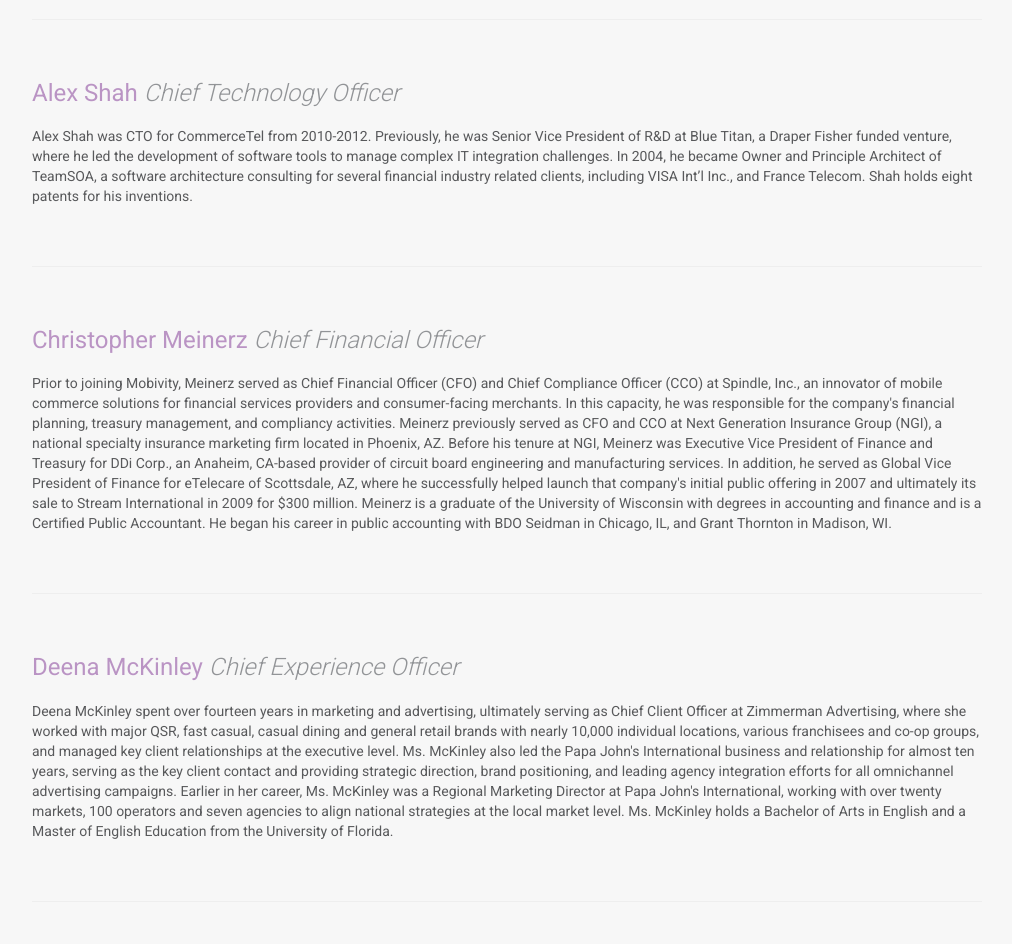
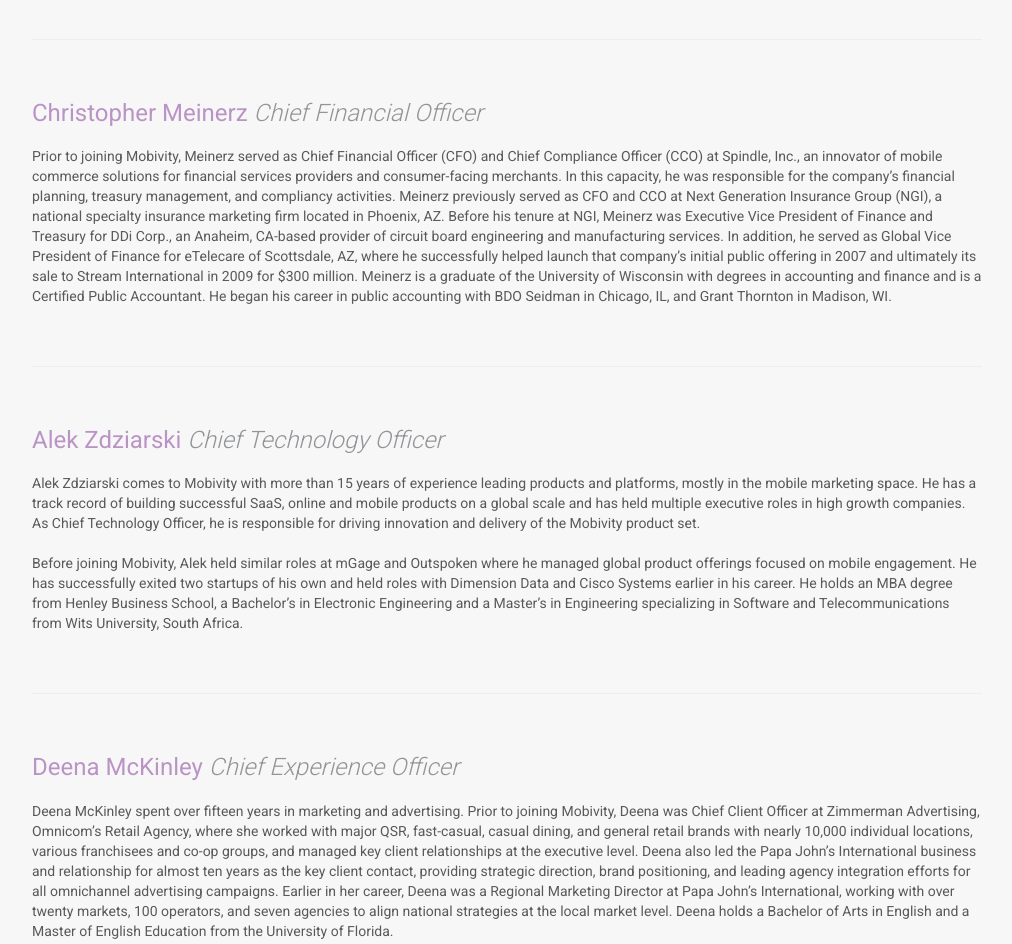
Before and after one commit to mobivity-marketing/Media-Kit, a website: page index.html in a window 1280 px wide. Shown: the part 3420-4364 px from the top of the page, without its empty margins (258-1270 px from the left). Drawn offline with nearby package versions, Linux system fonts and the light colour scheme.

Commit message:
Updated Alek/Alex bio, and Doug bio.

```diff
--- a/index.html
+++ b/index.html
@@ -94,22 +94,23 @@
 					<h3>Management Team</h3>
 					<hr>
 					<h4>William Van Epps <em>Executive Chairman</em></h4>
-					<p>William Van Epps has spent his entire career building and operating major franchise brands. He was formerly Chief Executive Officer of Procter and Gamble’s wholly-owned subsidiary, Agile Pursuits Franchising, Inc., from 2009 – 2011. Mr. Van Epps spent eight years as part of the senior management team at Papa John’s International Inc., ultimately serving as President from 2006 to 2009. Prior to joining Papa John’s, he served as President of the International Division of Yorkshire Global Restaurants, responsible for the international development of the Long John Silvers and A&W restaurant chains. From 1993 to 1999, Mr. Van Epps served as President of the International Division at AFC Enterprises where he developed international brand deployments for Popeye’s, Church’s Chicken, Cinnabon, Seattle Coffee Co., and Chesapeake Bakery Cafe. From 1974-1981, he was Senior Managing Director at Pepsico Foodservice International, where he was responsible for the expansion of Pizza Hut and Taco Bell into Asia, Australia, South Africa and New Zealand.</p>
+					<p>William Van Epps has spent his entire career building and operating major franchise brands. He was formerly Chief Executive Officer of Procter and Gamble’s wholly-owned subsidiary, Agile Pursuits Franchising, Inc., from 2009 – 2011. Mr. Van Epps spent eight years as part of the senior management team at Papa John’s International Inc., ultimately serving as President from 2006 to 2009. Prior to joining Papa John’s, he served as President of the International Division of Yorkshire Global Restaurants, responsible for the international development of the Long John Silvers and A&amp;W restaurant chains. From 1993 to 1999, Mr. Van Epps served as President of the International Division at AFC Enterprises where he developed international brand deployments for Popeye’s, Church’s Chicken, Cinnabon, Seattle Coffee Co., and Chesapeake Bakery Cafe. From 1974-1981, he was Senior Managing Director at Pepsico Foodservice International, where he was responsible for the expansion of Pizza Hut and Taco Bell into Asia, Australia, South Africa and New Zealand. Mr. Van Epps’ entire career has been based upon understanding customer behavior and on the development of systems to influence purchase behavior.</p>
 					<hr>
 					<h4>Dennis Becker <em>Chief Executive Officer</em></h4>
 					<p>With more than a decade of experience building, financing, and acquiring enterprises redefining the way technology and business interact, Dennis Becker leads Mobivity’s vision of bringing businesses more customers, more often through disruptive technologies. An inventor of several patents, Becker’s background also includes awards as founder of Frontieric Corporation and CEO of Bexel Technologies. Prior to Mobivity, Dennis studied Computer Science at the University of Oregon and served in the USAF.</p>
 					<hr>
-					<h4>Alex Shah <em>Chief Technology Officer</em></h4>
-					<p>Alex Shah was CTO for CommerceTel from 2010-2012. Previously, he was Senior Vice President of R&D at Blue Titan, a Draper Fisher funded venture, where he led the development of software tools to manage complex IT integration challenges. In 2004, he became Owner and Principle Architect of TeamSOA, a software architecture consulting for several financial industry related clients, including VISA Int’l Inc., and France Telecom. Shah holds eight patents for his inventions.</p>
+					<h4>Christopher Meinerz <em>Chief Financial Officer</em></h4>
+					<p>Prior to joining Mobivity, Meinerz served as Chief Financial Officer (CFO) and Chief Compliance Officer (CCO) at Spindle, Inc., an innovator of mobile commerce solutions for financial services providers and consumer-facing merchants. In this capacity, he was responsible for the company’s financial planning, treasury management, and compliancy activities. Meinerz previously served as CFO and CCO at Next Generation Insurance Group (NGI), a national specialty insurance marketing firm located in Phoenix, AZ. Before his tenure at NGI, Meinerz was Executive Vice President of Finance and Treasury for DDi Corp., an Anaheim, CA-based provider of circuit board engineering and manufacturing services. In addition, he served as Global Vice President of Finance for eTelecare of Scottsdale, AZ, where he successfully helped launch that company’s initial public offering in 2007 and ultimately its sale to Stream International in 2009 for $300 million. Meinerz is a graduate of the University of Wisconsin with degrees in accounting and finance and is a Certified Public Accountant. He began his career in public accounting with BDO Seidman in Chicago, IL, and Grant Thornton in Madison, WI.</p>
 					<hr>
-					<h4>Christopher Meinerz <em>Chief Financial Officer</em></h4>
-					<p>Prior to joining Mobivity, Meinerz served as Chief Financial Officer (CFO) and Chief Compliance Officer (CCO) at Spindle, Inc., an innovator of mobile commerce solutions for financial services providers and consumer-facing merchants. In this capacity, he was responsible for the company's financial planning, treasury management, and compliancy activities. Meinerz previously served as CFO and CCO at Next Generation Insurance Group (NGI), a national specialty insurance marketing firm located in Phoenix, AZ. Before his tenure at NGI, Meinerz was Executive Vice President of Finance and Treasury for DDi Corp., an Anaheim, CA-based provider of circuit board engineering and manufacturing services. In addition, he served as Global Vice President of Finance for eTelecare of Scottsdale, AZ, where he successfully helped launch that company's initial public offering in 2007 and ultimately its sale to Stream International in 2009 for $300 million. Meinerz is a graduate of the University of Wisconsin with degrees in accounting and finance and is a Certified Public Accountant. He began his career in public accounting with BDO Seidman in Chicago, IL, and Grant Thornton in Madison, WI.</p>
+					<h4>Alek Zdziarski <em>Chief Technology Officer</em></h4>
+					<p>Alek Zdziarski comes to Mobivity with more than 15 years of experience leading products and platforms, mostly in the mobile marketing space. He has a track record of building successful SaaS, online and mobile products on a global scale and has held multiple executive roles in high growth companies. As Chief Technology Officer, he is responsible for driving innovation and delivery of the Mobivity product set.</p>
+					<p>Before joining Mobivity, Alek held similar roles at mGage and Outspoken where he managed global product offerings focused on mobile engagement. He has successfully exited two startups of his own and held roles with Dimension Data and Cisco Systems earlier in his career. He holds an MBA degree from Henley Business School, a Bachelor’s in Electronic Engineering and a Master’s in Engineering specializing in Software and Telecommunications from Wits University, South Africa.</p>
 					<hr>
 					<h4>Deena McKinley <em>Chief Experience Officer</em></h4>
-					<p>Deena McKinley spent over fourteen years in marketing and advertising, ultimately serving as Chief Client Officer at Zimmerman Advertising, where she worked with major QSR, fast casual, casual dining and general retail brands with nearly 10,000 individual locations, various franchisees and co-op groups, and managed key client relationships at the executive level. Ms. McKinley also led the Papa John's International business and relationship for almost ten years, serving as the key client contact and providing strategic direction, brand positioning, and leading agency integration efforts for all omnichannel advertising campaigns. Earlier in her career, Ms. McKinley was a Regional Marketing Director at Papa John's International, working with over twenty markets, 100 operators and seven agencies to align national strategies at the local market level. Ms. McKinley holds a Bachelor of Arts in English and a Master of English Education from the University of Florida.</p>
+					<p>Deena McKinley spent over fifteen years in marketing and advertising. Prior to joining Mobivity, Deena was Chief Client Officer at Zimmerman Advertising, Omnicom’s Retail Agency, where she worked with major QSR, fast-casual, casual dining, and general retail brands with nearly 10,000 individual locations, various franchisees and co-op groups, and managed key client relationships at the executive level. Deena also led the Papa John’s International business and relationship for almost ten years as the key client contact, providing strategic direction, brand positioning, and leading agency integration efforts for all omnichannel advertising campaigns. Earlier in her career, Deena was a Regional Marketing Director at Papa John’s International, working with over twenty markets, 100 operators, and seven agencies to align national strategies at the local market level. Deena holds a Bachelor of Arts in English and a Master of English Education from the University of Florida.</p>
 					<hr>
 					<h4>Doug Stovall <em>Chief Revenue Officer</em></h4>
-					<p>A high-performing leader for his entire career, Doug Stovall has been a mobile marketing and advertising executive for over eighteen years. Stovall currently leads all sales, business development, and partnership opportunities for Mobivity. Prior to his appointment as Chief Revenue Officer for Mobivity, Doug has held executive positions with Hipcricket, Acuity Mobile, Merkle, Inc., TeleCommunications Systems (TCS), Aether Systems and Xpedior. While at Hipcricket, Stovall served in executive roles from 2010 to 2015, beginning as Senior Vice President of Sales and progressing to President and Chief Operating Officer. Doug's passion for technology is rooted in his belief that the mobile device will be the personal gateway to all of the information individuals will need or desire. He lives in Seattle with his lovely wife, three children, dog, cat and one fish. Mr. Stovall holds an MBA with an emphasis in Organization and Operations Management from William Carey University, and a BS in Psychology from the University of Southern Mississippi.</p>
+					<p>A high-performing leader for his entire career, Doug Stovall has been a mobile marketing and advertising executive for over eighteen years. Stovall currently leads all sales, business development, and partnership opportunities for Mobivity. Prior to his appointment as Chief Revenue Officer for Mobivity, Doug has held executive positions with Hipcricket, Acuity Mobile, Merkle, Inc., TeleCommunications Systems (TCS), Aether Systems and Xpedior. While at Hipcricket, Stovall served in executive roles from 2010 to 2015, beginning as Senior Vice President of Sales and progressing to President and Chief Operating Officer. Doug’s passion for technology is rooted in his belief that the mobile device will be the personal gateway to all of the information individuals will need or desire. He lives in Seattle with his lovely wife, three children, two cats, dog, and one fish. Mr. Stovall holds an MBA with an emphasis in Organization and Operations Management from William Carey University, and a BS in Psychology from the University of Southern Mississippi.</p>
 				</div>
 				<!-- End Management Section -->
 
```
